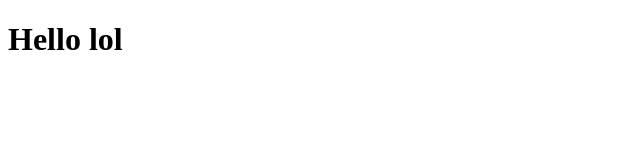
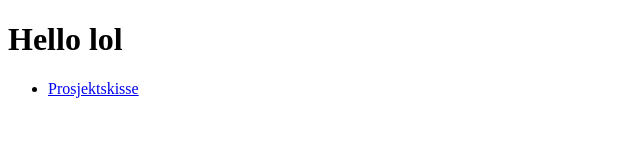
Before and after one commit to OsloMetGruppe44/OsloMetGruppe44.github.io, a plain HTML site: page index.html in a window 1280 px wide. Shown: the whole page, without its empty margins (0-640 px from the left). Drawn offline with Linux system fonts and the light colour scheme.

Commit message:
Update index.html

```diff
--- a/index.html
+++ b/index.html
@@ -8,5 +8,11 @@
         <h1>
             Hello lol
         </h1>
+
+        <ul>
+            <li>
+                <a href="Files/Prosjektskisse.pdf">Prosjektskisse</a>
+            </li>
+        </ul>
     </body>
 </html>
```
